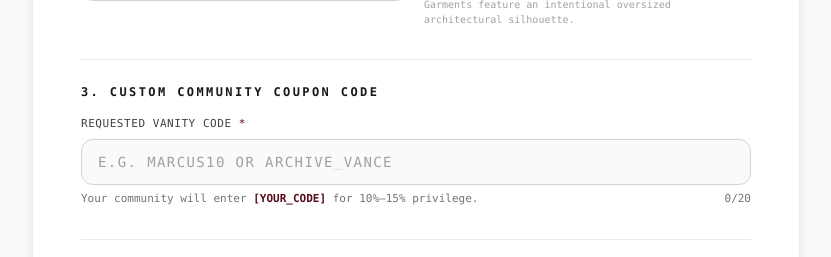
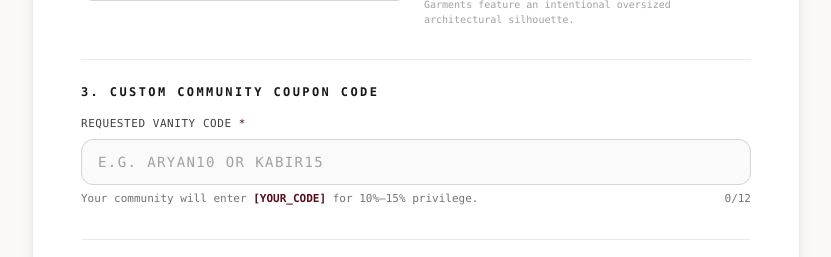
Before and after one commit to Sukhman369/kolossal, a Next.js app: page /creators in a window 1280 px wide. Shown: the part 1680-1937 px from the top of the page, without its empty margins (224-1055 px from the left). Built offline with nearby package versions, Linux system fonts and the light colour scheme; no server answers.

Commit message:
Coupon Code to 12

```diff
--- a/src/app/api/creators/route.ts
+++ b/src/app/api/creators/route.ts
@@ -80,15 +80,16 @@ export async function POST(req: NextRequest) {
       );
     }
 
-    // Sanitize custom code: alphanumeric, uppercase, no spaces
+    // Sanitize custom code: digits/alphabets only, uppercase, max 12 chars
     const sanitizedCode = customCode
       .trim()
       .toUpperCase()
-      .replace(/[^A-Z0-9_-]/g, '');
+      .replace(/[^A-Z0-9]/g, '')
+      .slice(0, 12);
 
-    if (sanitizedCode.length < 3 || sanitizedCode.length > 20) {
+    if (sanitizedCode.length < 3 || sanitizedCode.length > 12) {
       return NextResponse.json(
-        { error: 'Custom code must be between 3 and 20 alphanumeric characters (e.g. MARCUS10).' },
+        { error: 'Custom code must be between 3 and 12 digits/alphabets (e.g. ARYAN10).' },
         { status: 400 }
       );
     }
--- a/src/app/creators/page.tsx
+++ b/src/app/creators/page.tsx
@@ -104,10 +104,13 @@ export default function CreatorsPage() {
   ) => {
     const { name, value } = e.target;
     if (name === 'customCode') {
-      // Auto-uppercase and sanitize
+      // Auto-uppercase and sanitize to 12 digits/alphabets only
       setFormData((prev) => ({
         ...prev,
-        customCode: value.toUpperCase().replace(/[^A-Z0-9_-]/g, ''),
+        customCode: value
+          .toUpperCase()
+          .replace(/[^A-Z0-9]/g, '')
+          .slice(0, 12),
       }));
     } else {
       setFormData((prev) => ({ ...prev, [name]: value }));
@@ -561,8 +564,8 @@ export default function CreatorsPage() {
                     type="text"
                     required
                     name="customCode"
-                    maxLength={20}
-                    placeholder="e.g. MARCUS10 or ARCHIVE_VANCE"
+                    maxLength={12}
+                    placeholder="e.g. ARYAN10 or KABIR15"
                     value={formData.customCode}
                     onChange={handleInputChange}
                     className="w-full bg-neutral-50 border border-neutral-300 rounded-xl px-4 py-3 text-sm font-mono tracking-widest uppercase text-[#580D1A] font-bold placeholder:text-neutral-400 placeholder:font-normal focus:outline-none focus:border-[#580D1A] focus:bg-white transition-all"
@@ -576,7 +579,7 @@ export default function CreatorsPage() {
                     </span>{' '}
                     for 10%–15% privilege.
                   </span>
-                  <span>{formData.customCode.length}/20</span>
+                  <span>{formData.customCode.length}/12</span>
                 </div>
               </div>
             </div>
```
